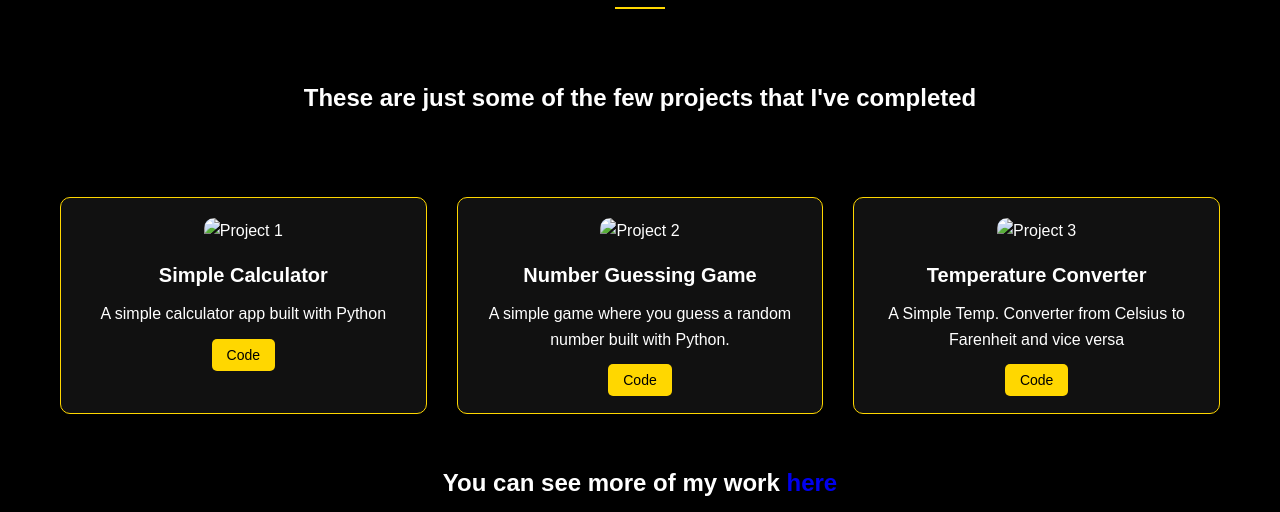
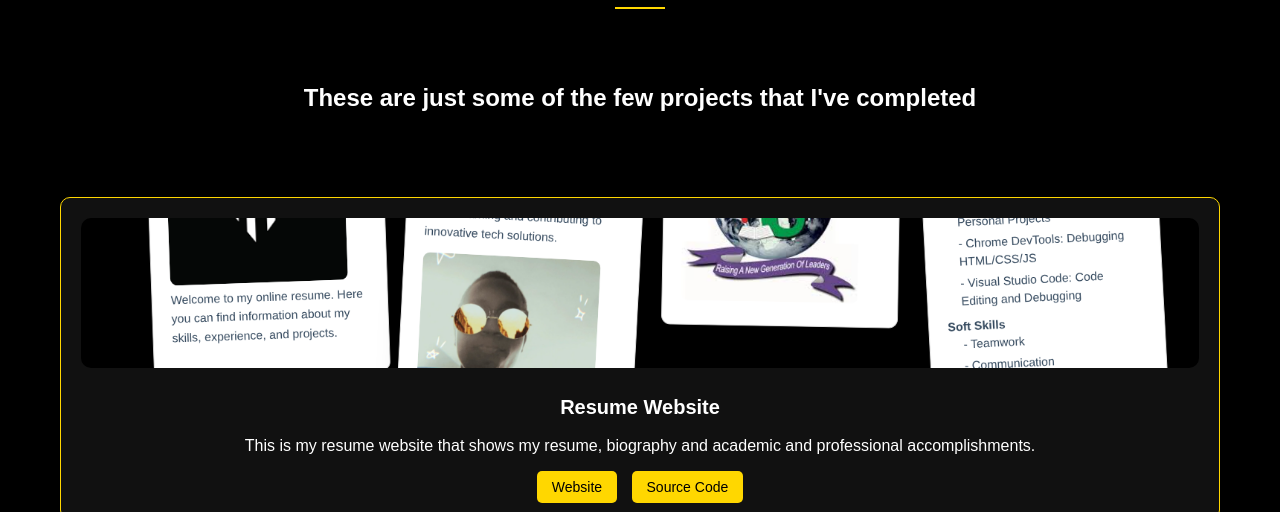
Before and after one commit to B0lt5/Portfolio-Website, a plain HTML site: page project.html in a window 1280 px wide. Shown: the part 262-774 px from the top of the page. Drawn offline with Linux system fonts and the light colour scheme.

Commit message:
Update project.html
Updated the Projects page

```diff
--- a/project.html
+++ b/project.html
@@ -37,33 +37,14 @@
       <div class="project-grid">
         <!-- Project Card 1 -->
         <div class="project-card">
-          <img src="Images/simple-calc.png" alt="Project 1" class="project-image">
-          <h2>Simple Calculator</h2>
-          <p>A simple calculator app built with Python</p>
-          <div class="project-links">
-            <a href="https://github.com/B0lt5/My-Work/blob/main/Simple%20Calculator" target="_blank" class="btn">Code</a>
-          </div>
+            <img src="Images/resume-website.png" alt="Picture of my Resume Website" class="project-image">
+            <h2>Resume Website</h2>
+            <p>This is my resume website that shows my resume, biography and academic and professional accomplishments.</p>
+            <div class="project-links">
+              <a href="https://my-online-resume-sepia.vercel.app" target="_blank" class="btn">Website</a>
+              <a href="https://github.com/B0lt5/my-online-resume" target="_blank" class="btn">Source Code</a>
+            </div>
         </div>
-
-        <!-- Project Card 2 -->
-        <div class="project-card">
-          <img src="Images/number-guess-game.png" alt="Project 2" class="project-image">
-          <h2>Number Guessing Game</h2>
-          <p>A simple game where you guess a random number built with Python.</p>
-          <div class="project-links">
-            <a href="https://github.com/B0lt5/My-Work/blob/main/number_guessing_game.py" target="_blank" class="btn">Code</a>
-          </div>
-        </div>
-
-        <!-- Add more project cards as needed -->
-        <div class="project-card">
-            <img src="Images/temp-conv.png" alt="Project 3" class="project-image">
-            <h2>Temperature Converter</h2>
-            <p>A Simple Temp. Converter from Celsius to Farenheit and vice versa</p>
-            <div class="project-links">
-              <a href="https://github.com/B0lt5/My-Work/blob/main/temperature_converter.py" target="_blank" class="btn">Code</a>
-            </div>
-          </div>
       </div>
     </div>
 
```
